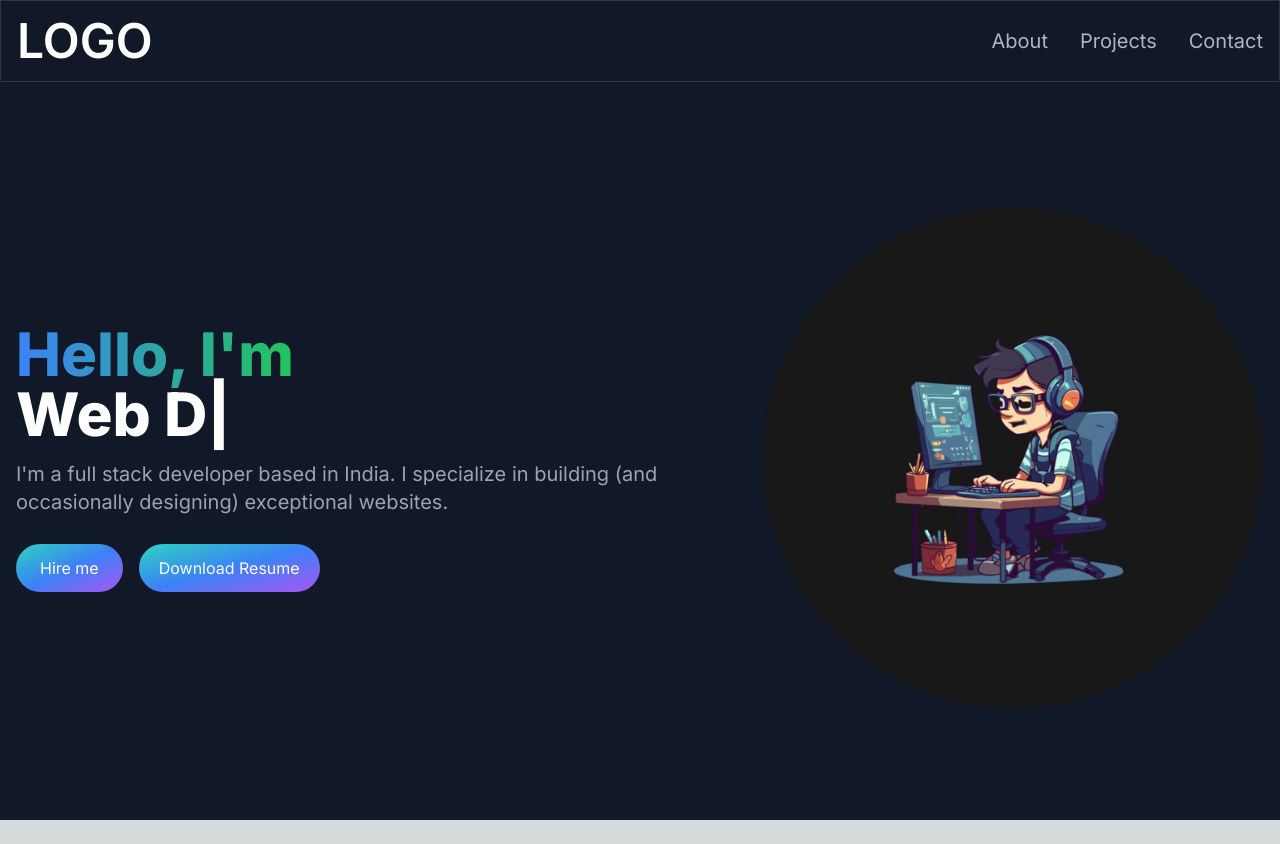
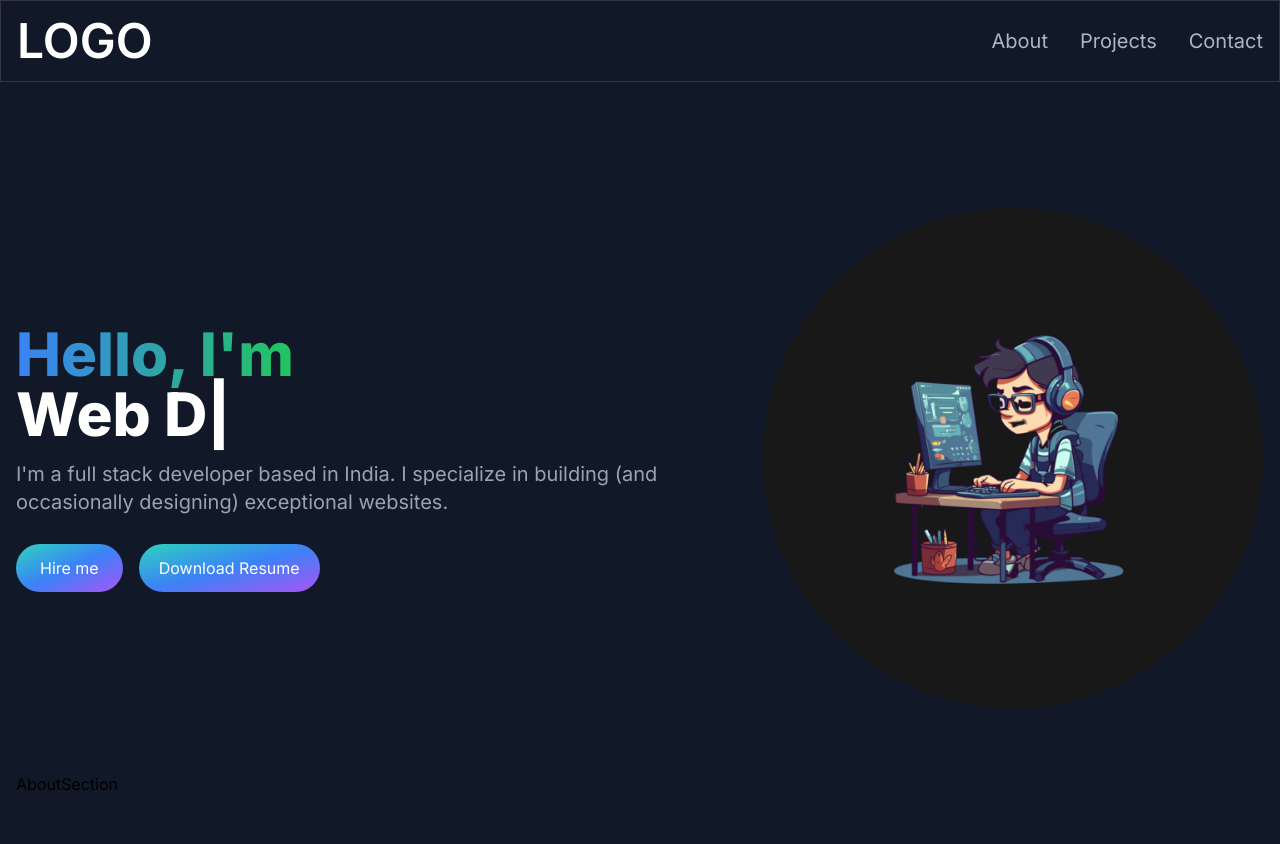
Before and after one commit to nischay-chauhan/Portfolio, a Next.js app in the folder portfolio/portfolio/: page / in a window 1280 px wide. Before the commit the page ends 820 px from the top, so only its background shows below. Built offline with nearby package versions, Linux system fonts and the light colour scheme.

Commit message:
initial aboutSection

```diff
--- /dev/null
+++ b/portfolio/portfolio/app/components/AboutSection.jsx
@@ -0,0 +1,9 @@
+import React from 'react'
+
+const AboutSection = () => {
+  return (
+    <div>AboutSection</div>
+  )
+}
+
+export default AboutSection
--- a/portfolio/portfolio/app/page.js
+++ b/portfolio/portfolio/app/page.js
@@ -1,6 +1,7 @@
 import React from 'react';
 import HeroSection from './components/HeroSection';
 import Navbar from './components/Navbar';
+import AboutSection from './components/AboutSection';
 
 export default function Home() {
   return (
@@ -8,6 +9,7 @@
     <Navbar />
     <div className='container mt-24 mx-auto  px-4 py-12'>
       <HeroSection />
+      <AboutSection />
       </div>
     </main>
   );
```
